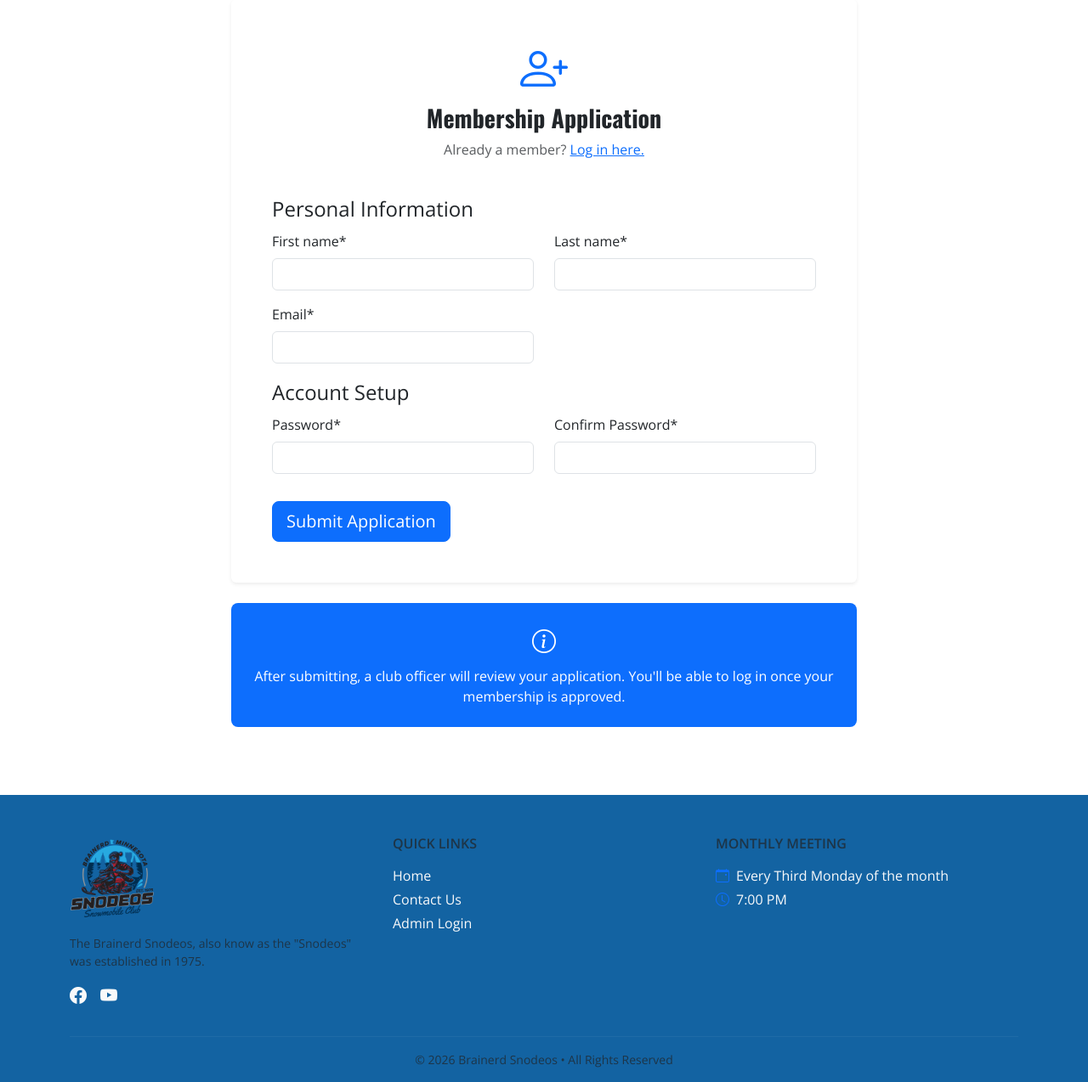
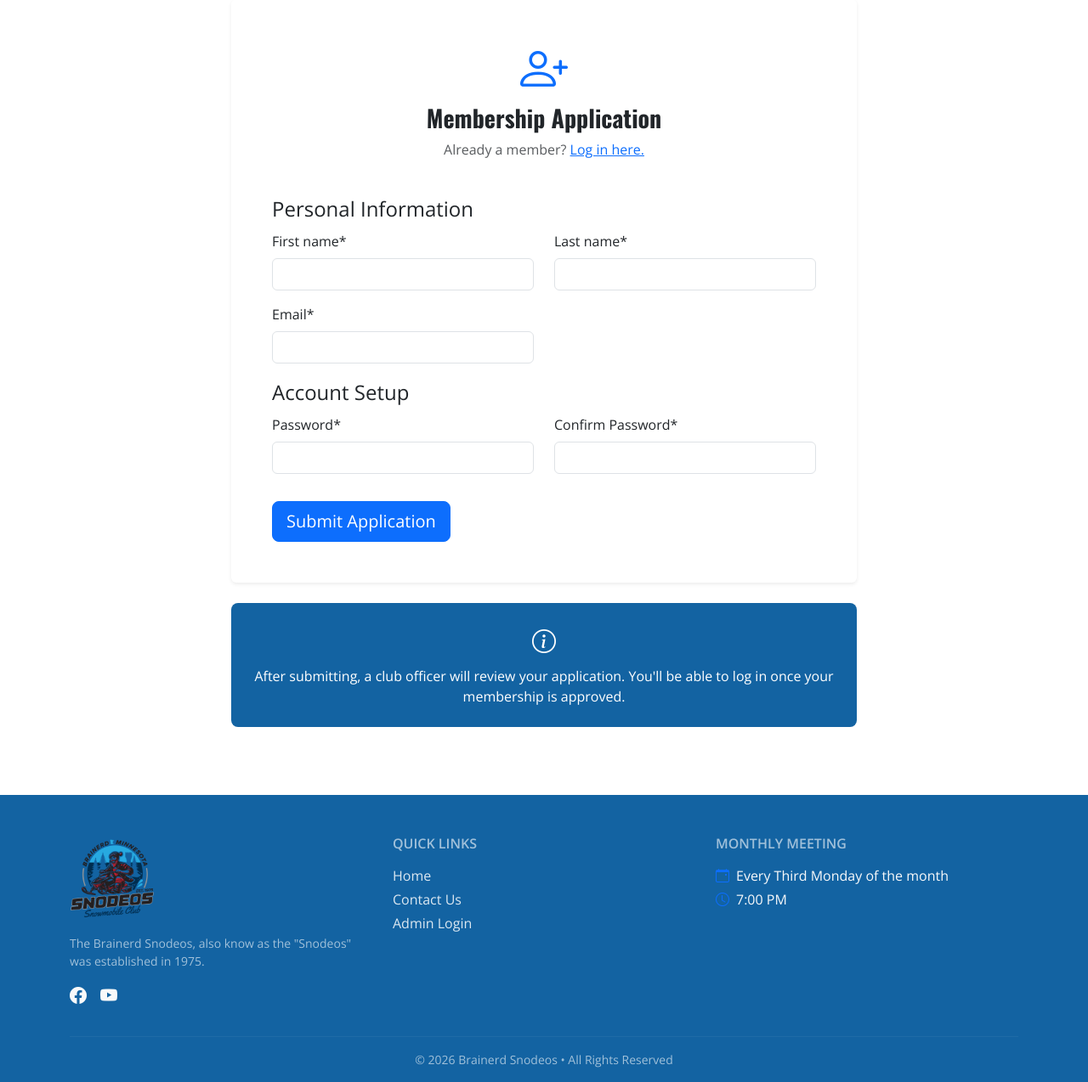
Before and after one commit to cloudflying87/snodeos, a Django app: page /accounts/register/ in a window 1280 px wide. Shown: the part 405-1679 px from the top of the page at 85% size. Run offline with Django 5.2, Linux system fonts and the light colour scheme; data comes from the database, SQL or seed files in the repository; some libraries are stand-ins or nearby versions.

Commit message:
Fix footer text colors and register info box blue
- Footer: .text-muted elements override to white/semi-white so headings
  and body text are readable on the brand blue background
- Register page info box: replace bg-primary (Bootstrap bright blue)
  with var(--sn-blue) to match footer/header color
- CSS v7

Co-Authored-By: Claude Sonnet 4.6 <noreply@anthropic.com>

```diff
--- a/static/css/style.css
+++ b/static/css/style.css
@@ -150,8 +150,11 @@ body {
 .sponsor-placeholder { min-height: 60px; display: flex; align-items: center; justify-content: center; }
 
 /* ── Footer ───────────────────────────────────────────────────── */
-.site-footer { background: var(--sn-blue); }
-.footer-link { transition: color 0.15s; }
+.site-footer { background: var(--sn-blue); color: rgba(255,255,255,0.85); }
+.site-footer h6 { color: rgba(255,255,255,0.6) !important; }
+.site-footer .text-muted { color: rgba(255,255,255,0.6) !important; }
+.site-footer p, .site-footer li { color: rgba(255,255,255,0.85); }
+.footer-link { color: rgba(255,255,255,0.85) !important; transition: color 0.15s; }
 .footer-link:hover { color: #fff !important; }
 
 /* ── Dashboard ────────────────────────────────────────────────── */
--- a/templates/accounts/register.html
+++ b/templates/accounts/register.html
@@ -6,9 +6,9 @@
 {% block content %}
 
 <section class="page-hero py-5">
-  <div class="container text-center">
+  <div class="container text-center sn-on-blue">
     <h1 class="display-4 fw-bold font-oswald">Join the Club</h1>
-    <p class="lead text-muted">Fill out the form below to apply for membership. An officer will review your application.</p>
+    <p class="lead sn-muted-on-blue">Fill out the form below to apply for membership. An officer will review your application.</p>
   </div>
 </section>
 
@@ -25,7 +25,7 @@
           {% crispy form %}
         </div>
 
-        <div class="card border-0 bg-primary text-white p-4 mt-4 rounded-3 text-center">
+        <div class="card border-0 text-white p-4 mt-4 rounded-3 text-center" style="background:var(--sn-blue);">
           <i class="bi bi-info-circle fs-3 mb-2"></i>
           <p class="mb-0">After submitting, a club officer will review your application. You'll be able to log in once your membership is approved.</p>
         </div>
--- a/templates/base.html
+++ b/templates/base.html
@@ -11,7 +11,7 @@
   <link rel="icon" type="image/x-icon" href="{% static 'images/favicon.ico' %}">
   <link rel="icon" type="image/png" sizes="32x32" href="{% static 'images/favicon-32.png' %}">
   <link rel="apple-touch-icon" sizes="180x180" href="{% static 'images/apple-touch-icon.png' %}">
-  <link rel="stylesheet" href="{% static 'css/style.css' %}?v=6">
+  <link rel="stylesheet" href="{% static 'css/style.css' %}?v=7">
   {% block extra_head %}{% endblock %}
 </head>
 <body>
```
